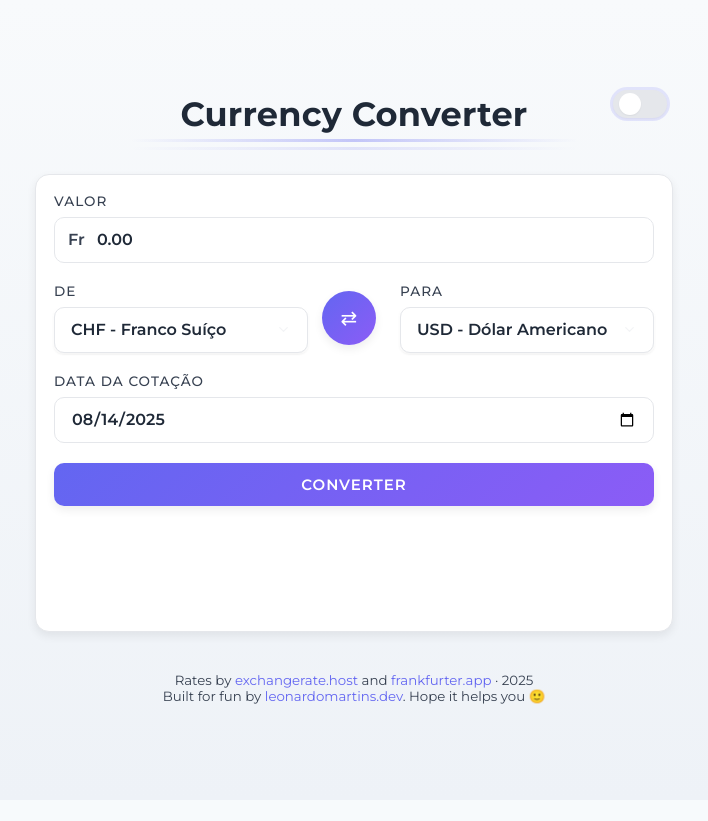
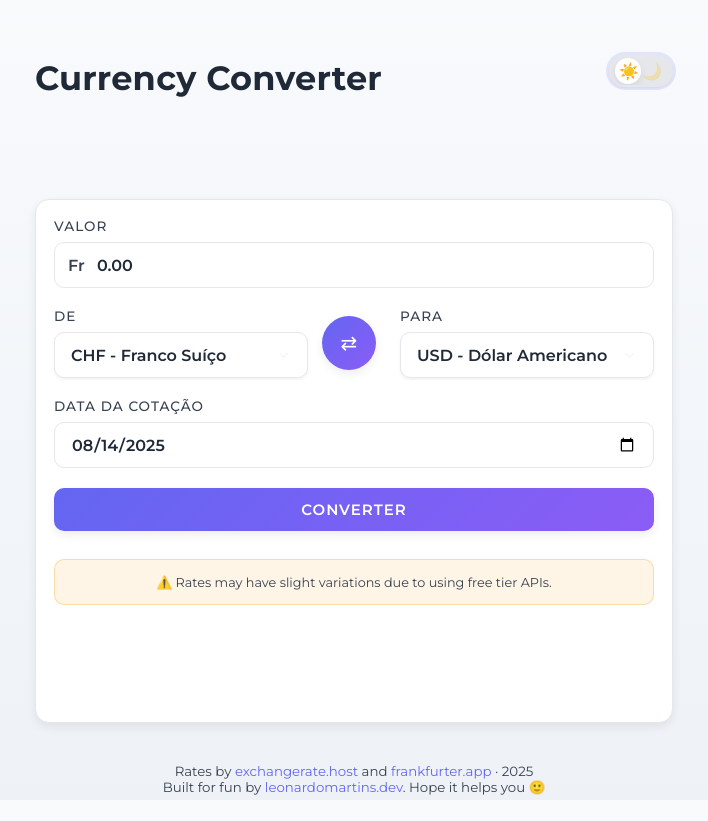
Before and after one commit to le0nardomartins/conversor-de-moedas, a React (Vite) app: page / in a window 1280 px wide. Shown: the whole page, without its empty margins (286-994 px from the left). Before the commit the page ends 800 px from the top, so only its background shows below. Built offline with nearby package versions, Linux system fonts and the light colour scheme.

Commit message:
Ajustes informativos

```diff
--- a/src/App.jsx
+++ b/src/App.jsx
@@ -37,6 +37,7 @@ export default function App() {
 	const amountInputRef = useRef(null)
     const [copiedResult, setCopiedResult] = useState(false)
     const [copiedRate, setCopiedRate] = useState(false)
+    const [swapRotation, setSwapRotation] = useState(0)
 
 	// Formatação ao digitar: sempre trata como centavos
 	const handleAmountInput = (e) => {
@@ -197,6 +198,7 @@ export default function App() {
 	function swap() {
 		setFrom(to)
 		setTo(from)
+		setSwapRotation(prev => prev + 180)
 	}
 
 	async function copy(text, target) {
@@ -231,14 +233,16 @@ export default function App() {
             {/* Espaçador invisível para mobile */}
             <div className="mobile-spacer"></div>
 
-            {/* Título desktop */}
+                         {/* Header desktop */}
+             <div className="desktop-header">
                  <h1 className="page-title">{locale.startsWith('pt') ? 'Conversor de Moedas' : 'Currency Converter'}</h1>
-
-            {/* Toggle tema desktop */}
                  <div className="theme-toggle" title={theme === 'dark' ? (locale.startsWith('pt') ? 'Tema escuro' : 'Dark theme') : (locale.startsWith('pt') ? 'Tema claro' : 'Light theme')}>
                      <button type="button" className={`switch ${theme === 'dark' ? 'active' : ''}`} onClick={() => setTheme(theme === 'dark' ? 'light' : 'dark')} aria-label={locale.startsWith('pt') ? 'Alternar tema' : 'Toggle theme'}>
                          <span className="knob" />
+                         <span className="theme-icon sun">☀️</span>
+                         <span className="theme-icon moon">🌙</span>
                      </button>
+                 </div>
              </div>
             <div className="converter-card">
                 <form onSubmit={handleSubmit}>
@@ -274,7 +278,7 @@ export default function App() {
                         </div>
                     </div>
 
-                    <div className="swap-icon" onClick={swap}>
+                    <div className="swap-icon" onClick={swap} style={{ transform: `rotate(${swapRotation}deg)` }}>
                         <span>⇄</span>
                     </div>
 
@@ -306,6 +310,12 @@ export default function App() {
                 <button id="convertBtn" type="submit" disabled={loading}>
 					{loading ? 'Convertendo...' : 'Converter'}
 				</button>
+
+                <div className="api-notice">
+                    <small>
+                        ⚠️ {locale.startsWith('pt') ? 'As cotações podem sofrer pequenas variações devido ao uso da versão gratuita das APIs.' : 'Rates may have slight variations due to using free tier APIs.'}
+                    </small>
+                </div>
 
 				<div className="loader-container" id="loader" style={{ display: loading ? 'flex' : 'none', opacity: loading ? 1 : 0 }}>
 					<div className="loader" />
--- a/src/css/style.css
+++ b/src/css/style.css
@@ -96,9 +96,9 @@ body::after {
 }
 
 h1.page-title {
-    text-align: center;
+    text-align: left;
     color: var(--text-color);
-    margin: 6px auto 40px auto;
+    margin: 0;
     font-weight: 800;
     font-size: clamp(1.25rem, 1.4rem + 1vw, 2.1rem);
     letter-spacing: 0.2px;
@@ -106,30 +106,28 @@ h1.page-title {
     z-index: 2;
 }
 
-h1.page-title::before,
-h1.page-title::after {
-    content: '';
-    position: absolute;
-    left: 50%;
-    transform: translateX(-50%);
-    background: linear-gradient(90deg, transparent, var(--primary-color), transparent);
-    height: 3px;
-    width: min(70%, 520px);
-    border-radius: 3px;
+
+
+/* Header desktop */
+.desktop-header {
+    display: flex;
+    justify-content: space-between;
+    align-items: center;
+    margin-bottom: 40px;
+    padding: 60px 0;
+    position: relative;
+    z-index: 2;
+    min-height: 140px;
 }
-h1.page-title::before { bottom: -8px; opacity: .35; }
-h1.page-title::after { bottom: -16px; opacity: .15; }
 
 .theme-toggle {
-    position: absolute;
-    top: 18px;
-    right: 22px;
+    position: static;
     z-index: 10;
 }
 
 .switch {
-    --w: 54px;
-    --h: 28px;
+    --w: 64px;
+    --h: 32px;
     width: var(--w);
     height: var(--h);
     background: #e5e7eb;
@@ -137,8 +135,13 @@ h1.page-title::after { bottom: -16px; opacity: .15; }
     border: 2px solid var(--border-color);
     position: relative;
     cursor: pointer;
-    transition: background .2s ease;
+    transition: all 0.3s ease;
     box-shadow: 0 0 0 3px rgba(99,102,241,0.15), var(--shadow-sm);
+}
+
+.switch:hover {
+    transform: scale(1.05);
+    box-shadow: 0 0 0 4px rgba(99,102,241,0.2), var(--shadow-md);
 }
 
 .switch .knob {
@@ -146,19 +149,68 @@ h1.page-title::after { bottom: -16px; opacity: .15; }
     top: 50%;
     left: 4px;
     transform: translateY(-50%);
-    width: 22px;
-    height: 22px;
+    width: 26px;
+    height: 26px;
     border-radius: 50%;
     background: white;
-    box-shadow: var(--shadow-sm);
-    transition: left .2s ease, background .2s ease;
+    box-shadow: var(--shadow-md);
+    transition: all 0.3s ease;
 }
 
-.switch.active { background: linear-gradient(135deg, var(--primary-color), var(--secondary-color)); }
-.switch.active .knob { left: calc(100% - 26px); background: #fff; }
+.switch.active {
+    background: linear-gradient(135deg, var(--primary-color), var(--secondary-color));
+    box-shadow: 0 0 0 4px rgba(99,102,241,0.25), var(--shadow-md);
+}
+.switch.active .knob {
+    left: calc(100% - 30px);
+    background: #fff;
+    box-shadow: var(--shadow-lg);
+}
 
-[data-theme="dark"] .switch { background: #1f2937; box-shadow: 0 0 0 3px rgba(255,255,255,0.12), var(--shadow-sm); }
-[data-theme="dark"] .switch .knob { background: #0b0f14; }
+/* Ícones de tema no switch desktop */
+.switch .theme-icon {
+    position: absolute;
+    top: 50%;
+    transform: translateY(-50%);
+    font-size: 16px;
+    pointer-events: none;
+    transition: opacity 0.2s ease;
+}
+
+.switch .theme-icon.sun {
+    left: 8px;
+    opacity: 1;
+}
+
+.switch .theme-icon.moon {
+    right: 8px;
+    opacity: 0.3;
+}
+
+.switch.active .theme-icon.sun {
+    opacity: 0.3;
+}
+
+.switch.active .theme-icon.moon {
+    opacity: 1;
+}
+
+[data-theme="dark"] .switch {
+    background: #1f2937;
+    box-shadow: 0 0 0 3px rgba(255,255,255,0.12), var(--shadow-sm);
+}
+
+[data-theme="dark"] .switch:hover {
+    box-shadow: 0 0 0 4px rgba(255,255,255,0.18), var(--shadow-md);
+}
+
+[data-theme="dark"] .switch.active {
+    box-shadow: 0 0 0 4px rgba(255,255,255,0.22), var(--shadow-md);
+}
+
+[data-theme="dark"] .switch .knob {
+    background: #0b0f14;
+}
 
 .background-layer {
     position: absolute;
@@ -333,7 +385,7 @@ input:focus, select:focus {
     justify-content: center;
     align-items: center;
     border-radius: 50%;
-    transition: var(--transition);
+    transition: all 0.3s ease;
     box-shadow: var(--shadow-md);
     position: relative;
     overflow: hidden;
@@ -351,7 +403,7 @@ input:focus, select:focus {
 }
 
 .swap-icon:hover {
-    transform: scale(1.1) rotate(180deg);
+    transform: scale(1.1);
     box-shadow: 0 6px 15px rgba(108, 99, 255, 0.4);
 }
 
@@ -521,6 +573,27 @@ button:active {
     color: var(--accent-color);
     font-weight: 700;
     font-size: 0.85rem;
+}
+
+/* Aviso sobre variações da API */
+.api-notice {
+    text-align: center;
+    margin: 16px 0;
+    padding: 12px;
+    background: rgba(245, 158, 11, 0.1);
+    border: 1px solid rgba(245, 158, 11, 0.3);
+    border-radius: var(--border-radius-sm);
+    color: var(--text-light);
+}
+
+.api-notice small {
+    font-size: 0.8rem;
+    line-height: 1.4;
+}
+
+[data-theme="dark"] .api-notice {
+    background: rgba(245, 158, 11, 0.15);
+    border-color: rgba(245, 158, 11, 0.4);
 }
 
 /* Loader */
@@ -768,8 +841,7 @@ button:active {
 @media (max-width: 500px) {
     .mobile-header { display: block; }
     .mobile-spacer { display: block; }
-    .page-title { display: none; }
-    .theme-toggle { display: none; }
+    .desktop-header { display: none; }
 
     .container {
         margin: 0 auto;
@@ -782,7 +854,7 @@ button:active {
     .converter-card { padding: 14px; }
     input, select { height: 46px; font-size: 15px; }
     .currency-selectors { grid-template-columns: 1fr; gap: 8px; }
-    .swap-icon { width: 44px; height: 44px; margin: 4px auto; transform: none; }
+    .swap-icon { width: 44px; height: 44px; margin: 4px auto; }
     .result-container { flex-direction: column; }
     .result-box { width: 100%; margin-bottom: 12px; }
 
```
Lines whose indentation alone changed are shown as unchanged.
